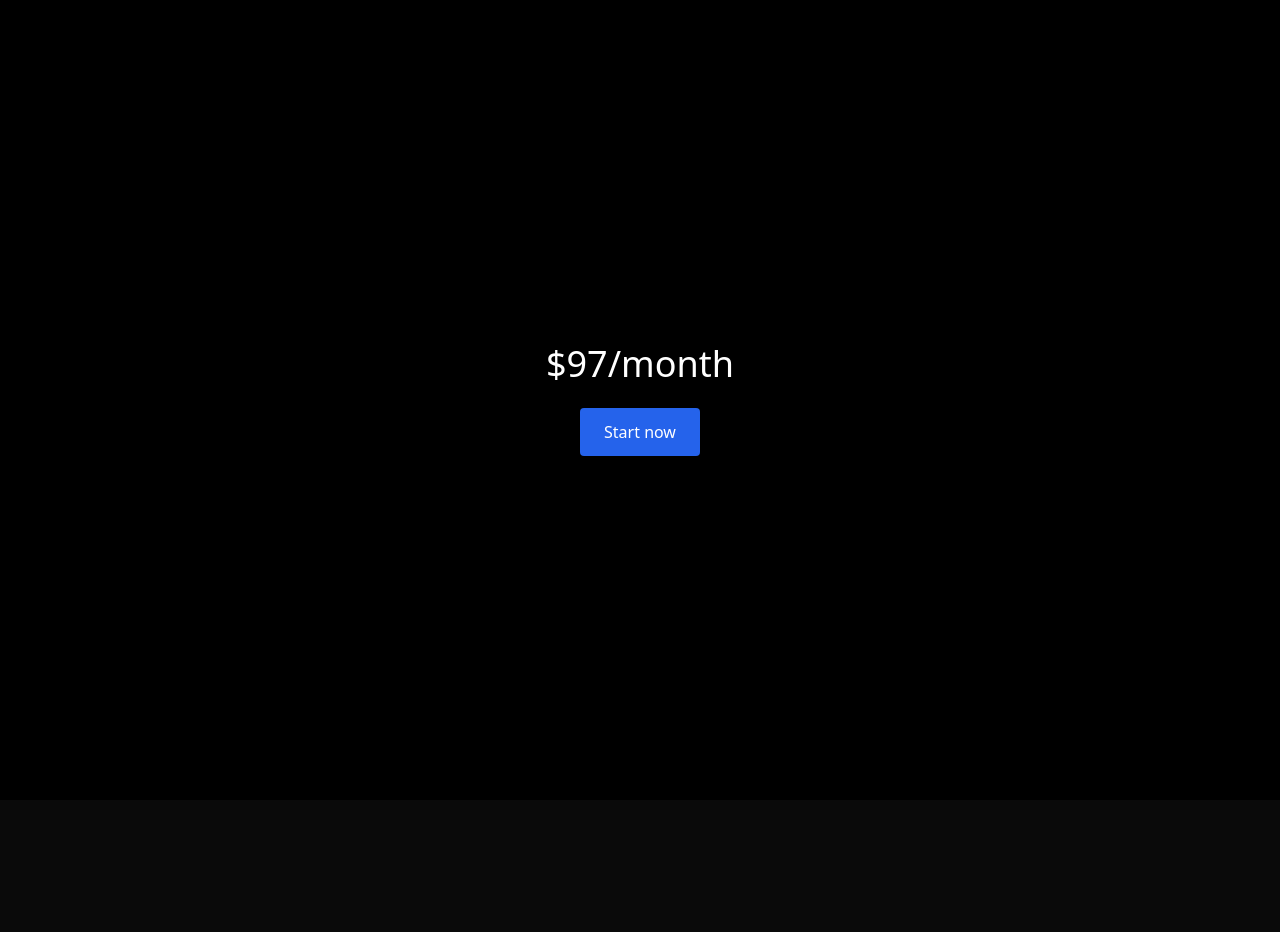
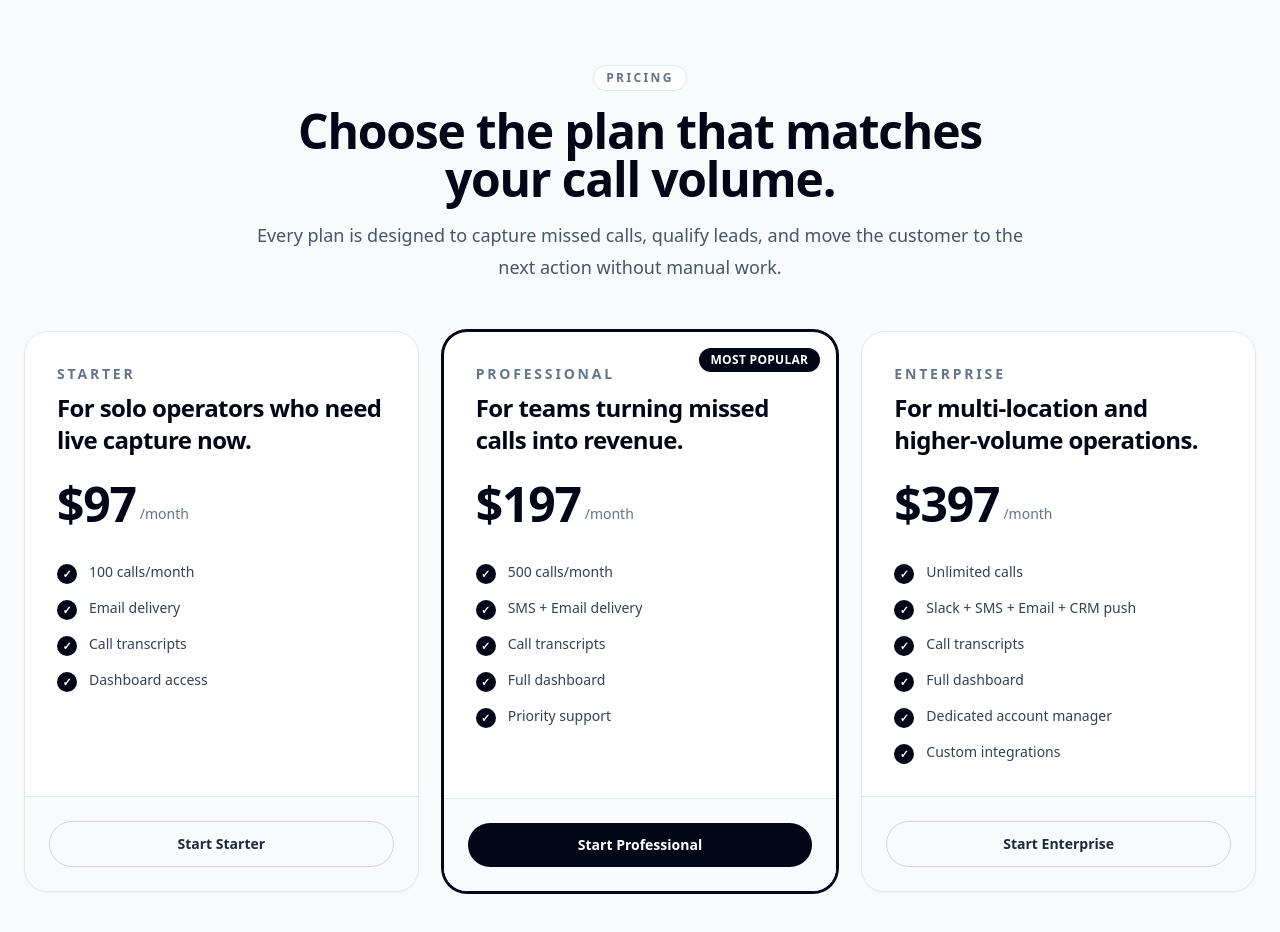
Before and after one commit to luckyluciano04/24_hr_receptionist, a Next.js app: page /pricing in a window 1280 px wide. Shown: the top 932 px of the page. Before the commit the page ends 800 px from the top, so only its background shows below. Built offline with nearby package versions, Linux system fonts and the light colour scheme; no server answers.

Commit message:
fix: enterprise-grade pricing and dashboard surfaces

```diff
--- a/app/dashboard/page.tsx
+++ b/app/dashboard/page.tsx
@@ -1,25 +1,18 @@
 import Link from "next/link";
 import { createSupabaseServerClient } from "@/lib/supabase-server";
 
-const metrics = [
-  { label: "Answered calls", value: "24/7" },
-  { label: "Leads captured", value: "Auto" },
-  { label: "Billing status", value: "Ready" },
+const outcomes = [
+  { label: "24/7 Answering", value: "Never miss the call" },
+  { label: "Lead Capture", value: "Name, intent, routing" },
+  { label: "Follow-Up", value: "Auto handoff and next step" },
+  { label: "Transcripts", value: "Call summary and context" },
 ];
 
-const actions = [
-  {
-    title: "Manage subscription",
-    body: "Open the billing portal to update payment details, switch plans, or review invoices.",
-  },
-  {
-    title: "Review plan options",
-    body: "Compare tiers and move up when call volume or automation needs increase.",
-  },
-  {
-    title: "Monitor operational setup",
-    body: "Use this dashboard as the control center for auth, billing, and delivery status.",
-  },
+const controls = [
+  "Manage subscription and billing",
+  "Review captured leads and call outcomes",
+  "Monitor delivery status and account health",
+  "Move between plans as volume changes",
 ];
 
 export default async function DashboardPage() {
@@ -38,7 +31,7 @@ export default async function DashboardPage() {
             Sign in to access the dashboard
           </h1>
           <p className="mt-3 text-slate-600">
-            The dashboard is your control center for billing, subscription status, and operational setup.
+            This is the customer control center for billing, outcomes, and subscription management.
           </p>
           <Link
             href="/signup"
@@ -56,7 +49,7 @@ export default async function DashboardPage() {
 
   return (
     <main className="min-h-screen bg-slate-50 px-6 py-8 text-slate-950">
-      <section className="mx-auto max-w-6xl">
+      <section className="mx-auto max-w-7xl">
         <div className="grid gap-6 lg:grid-cols-[1.6fr_1fr]">
           <div className="rounded-3xl border border-slate-200 bg-white p-8 shadow-sm">
             <div className="flex items-center gap-4">
@@ -72,11 +65,11 @@ export default async function DashboardPage() {
               </div>
             </div>
 
-            <div className="mt-8 grid gap-4 sm:grid-cols-3">
-              {metrics.map((metric) => (
-                <div key={metric.label} className="rounded-2xl border border-slate-200 bg-slate-50 p-5">
-                  <div className="text-sm text-slate-500">{metric.label}</div>
-                  <div className="mt-2 text-xl font-semibold text-slate-950">{metric.value}</div>
+            <div className="mt-8 grid gap-4 sm:grid-cols-2 xl:grid-cols-4">
+              {outcomes.map((item) => (
+                <div key={item.label} className="rounded-2xl border border-slate-200 bg-slate-50 p-5">
+                  <div className="text-sm text-slate-500">{item.label}</div>
+                  <div className="mt-2 text-lg font-semibold text-slate-950">{item.value}</div>
                 </div>
               ))}
             </div>
@@ -91,12 +84,11 @@ export default async function DashboardPage() {
             </div>
 
             <div className="mt-10 rounded-3xl border border-slate-200 bg-slate-50 p-6">
-              <h2 className="text-xl font-semibold">What this dashboard does</h2>
-              <div className="mt-5 grid gap-4 md:grid-cols-3">
-                {actions.map((item) => (
-                  <div key={item.title} className="rounded-2xl border border-slate-200 bg-white p-5">
-                    <h3 className="text-base font-semibold">{item.title}</h3>
-                    <p className="mt-2 text-sm leading-6 text-slate-600">{item.body}</p>
+              <h2 className="text-xl font-semibold">What the customer gets</h2>
+              <div className="mt-5 grid gap-4 md:grid-cols-2">
+                {controls.map((item) => (
+                  <div key={item} className="rounded-2xl border border-slate-200 bg-white p-5 text-sm text-slate-700">
+                    {item}
                   </div>
                 ))}
               </div>
@@ -105,12 +97,12 @@ export default async function DashboardPage() {
 
           <aside className="rounded-3xl border border-slate-200 bg-white p-8 shadow-sm">
             <div className="text-sm font-semibold uppercase tracking-[0.2em] text-slate-500">
-              Operational checklist
+              Account status
             </div>
-            <h2 className="mt-3 text-2xl font-semibold tracking-tight">Revenue activation status</h2>
+            <h2 className="mt-3 text-2xl font-semibold tracking-tight">Revenue control center</h2>
             <div className="mt-6 space-y-4">
               <div className="rounded-2xl border border-slate-200 bg-slate-50 p-4">Auth: connected</div>
-              <div className="rounded-2xl border border-slate-200 bg-slate-50 p-4">Pricing: visible</div>
+              <div className="rounded-2xl border border-slate-200 bg-slate-50 p-4">Pricing: live</div>
               <div className="rounded-2xl border border-slate-200 bg-slate-50 p-4">Checkout: wired</div>
               <div className="rounded-2xl border border-slate-200 bg-slate-50 p-4">Webhook sync: next</div>
             </div>
--- a/app/pricing/page.tsx
+++ b/app/pricing/page.tsx
@@ -1,14 +1,98 @@
+import Link from "next/link";
+
+const plans = [
+  {
+    id: "starter",
+    name: "Starter",
+    price: 97,
+    summary: "For solo operators who need live capture now.",
+    features: ["100 calls/month", "Email delivery", "Call transcripts", "Dashboard access"],
+    cta: "Start Starter",
+  },
+  {
+    id: "professional",
+    name: "Professional",
+    price: 197,
+    summary: "For teams turning missed calls into revenue.",
+    features: ["500 calls/month", "SMS + Email delivery", "Call transcripts", "Full dashboard", "Priority support"],
+    cta: "Start Professional",
+    featured: true,
+  },
+  {
+    id: "enterprise",
+    name: "Enterprise",
+    price: 397,
+    summary: "For multi-location and higher-volume operations.",
+    features: ["Unlimited calls", "Slack + SMS + Email + CRM push", "Call transcripts", "Full dashboard", "Dedicated account manager", "Custom integrations"],
+    cta: "Start Enterprise",
+  },
+];
+
 export default function Page() {
   return (
-    <div className="min-h-screen bg-black text-white flex flex-col items-center justify-center">
-      <h1 className="text-4xl">$97/month</h1>
+    <main className="min-h-screen bg-slate-50 px-6 py-16 text-slate-950">
+      <section className="mx-auto max-w-7xl">
+        <div className="mx-auto mb-12 max-w-3xl text-center">
+          <div className="mb-4 inline-flex rounded-full border border-slate-200 bg-white px-3 py-1 text-xs font-semibold uppercase tracking-[0.2em] text-slate-500">
+            Pricing
+          </div>
+          <h1 className="text-4xl font-semibold tracking-tight sm:text-5xl">
+            Choose the plan that matches your call volume.
+          </h1>
+          <p className="mt-4 text-lg leading-8 text-slate-600">
+            Every plan is designed to capture missed calls, qualify leads, and move the customer to the next action without manual work.
+          </p>
+        </div>
 
-      <a
-        href="/api/stripe/checkout"
-        className="mt-6 bg-blue-600 px-6 py-3 rounded"
-      >
-        Start now
-      </a>
-    </div>
+        <div className="grid gap-6 lg:grid-cols-3">
+          {plans.map((plan) => (
+            <article
+              key={plan.id}
+              className={`relative flex h-full flex-col overflow-hidden rounded-3xl border bg-white shadow-sm ${plan.featured ? 'border-slate-950 ring-2 ring-slate-950' : 'border-slate-200'}`}
+            >
+              {plan.featured ? (
+                <div className="absolute right-4 top-4 rounded-full bg-slate-950 px-3 py-1 text-xs font-semibold uppercase tracking-wide text-white">
+                  Most popular
+                </div>
+              ) : null}
+
+              <div className="p-8">
+                <div className="text-sm font-semibold uppercase tracking-[0.2em] text-slate-500">
+                  {plan.name}
+                </div>
+                <h2 className="mt-2 text-2xl font-semibold tracking-tight text-slate-950">
+                  {plan.summary}
+                </h2>
+
+                <div className="mt-6 flex items-end gap-1">
+                  <span className="text-5xl font-bold tracking-tight text-slate-950">${plan.price}</span>
+                  <span className="pb-1 text-sm text-slate-500">/month</span>
+                </div>
+
+                <ul className="mt-8 space-y-3">
+                  {plan.features.map((feature) => (
+                    <li key={feature} className="flex items-start gap-3 text-sm leading-6 text-slate-700">
+                      <span className="mt-1 inline-flex h-5 w-5 shrink-0 items-center justify-center rounded-full bg-slate-950 text-[11px] font-bold text-white">
+                        ✓
+                      </span>
+                      <span>{feature}</span>
+                    </li>
+                  ))}
+                </ul>
+              </div>
+
+              <div className="mt-auto border-t border-slate-200 bg-slate-50 p-6">
+                <Link
+                  href={`/api/stripe/checkout?plan=${plan.id}`}
+                  className={`block rounded-full px-5 py-3 text-center text-sm font-semibold ${plan.featured ? 'bg-slate-950 text-white hover:bg-slate-800' : 'border border-slate-300 text-slate-800 hover:bg-slate-100'}`}
+                >
+                  {plan.cta}
+                </Link>
+              </div>
+            </article>
+          ))}
+        </div>
+      </section>
+    </main>
   );
 }
--- a/components/landing/Pricing.tsx
+++ b/components/landing/Pricing.tsx
@@ -6,25 +6,25 @@ import { Card } from '@/components/ui/Card';
 import { TIER_PRICES, TIER_FEATURES } from '@/lib/constants';
 import type { Tier } from '@/lib/constants';
 
-const tiers: { id: Tier; name: string; popular?: boolean; blurb: string }[] = [
-  { id: 'starter', name: 'Starter', blurb: 'For solo operators validating the workflow.' },
-  { id: 'professional', name: 'Professional', popular: true, blurb: 'For teams that need real revenue capture.' },
-  { id: 'enterprise', name: 'Enterprise', blurb: 'For multi-location operators with higher volume.' },
+const tiers: { id: Tier; name: string; blurb: string; popular?: boolean }[] = [
+  { id: 'starter', name: 'Starter', blurb: 'For solo operators validating live capture.' },
+  { id: 'professional', name: 'Professional', blurb: 'For teams converting missed calls into revenue.', popular: true },
+  { id: 'enterprise', name: 'Enterprise', blurb: 'For multi-location operations and higher volume.' },
 ];
 
 export function Pricing() {
   return (
-    <section id="pricing" className="relative px-4 py-24">
-      <div className="mx-auto max-w-6xl">
+    <section id="pricing" className="px-4 py-24">
+      <div className="mx-auto max-w-7xl">
         <div className="mb-12 text-center">
-          <div className="mb-4 inline-flex rounded-full border border-slate-200 bg-white/80 px-3 py-1 text-xs font-semibold uppercase tracking-[0.2em] text-slate-600">
+          <div className="mb-4 inline-flex rounded-full border border-slate-200 bg-white px-3 py-1 text-xs font-semibold uppercase tracking-[0.2em] text-slate-500">
             Pricing
           </div>
-          <h2 className="mb-4 text-3xl font-bold text-slate-950 sm:text-5xl">
-            One workflow. Three clear tiers.
+          <h2 className="text-3xl font-bold text-slate-950 sm:text-5xl">
+            Enterprise-grade call capture for every stage.
           </h2>
-          <p className="mx-auto max-w-2xl text-base leading-7 text-slate-600 sm:text-lg">
-            Pick the level of call volume, automation, and support you need. Every tier is designed to convert missed calls into booked revenue.
+          <p className="mx-auto mt-4 max-w-3xl text-base leading-7 text-slate-600 sm:text-lg">
+            Every plan includes 24/7 answering, lead qualification, transcripts, and access to the account dashboard.
           </p>
         </div>
 
@@ -42,10 +42,10 @@ export function Pricing() {
               )}
 
               <div className="p-8">
-                <div className="mb-2 text-sm font-semibold uppercase tracking-[0.2em] text-slate-500">
+                <div className="text-sm font-semibold uppercase tracking-[0.2em] text-slate-500">
                   {tier.name}
                 </div>
-                <h3 className="text-2xl font-semibold tracking-tight text-slate-950">
+                <h3 className="mt-2 text-2xl font-semibold tracking-tight text-slate-950">
                   {tier.blurb}
                 </h3>
 
@@ -69,12 +69,9 @@ export function Pricing() {
               </div>
 
               <div className="mt-auto border-t border-slate-200 bg-slate-50 p-6">
-                <Link href={`/signup?plan=${tier.id}`} className="block">
-                  <Button
-                    variant={tier.popular ? 'primary' : 'outline'}
-                    className="w-full"
-                  >
-                    Get started with {tier.name}
+                <Link href={`/api/stripe/checkout?plan=${tier.id}`} className="block">
+                  <Button variant={tier.popular ? 'primary' : 'outline'} className="w-full">
+                    Start {tier.name}
                   </Button>
                 </Link>
               </div>
```
Also changed, not shown: app/signup/page.tsx (+25 -4 lines).
